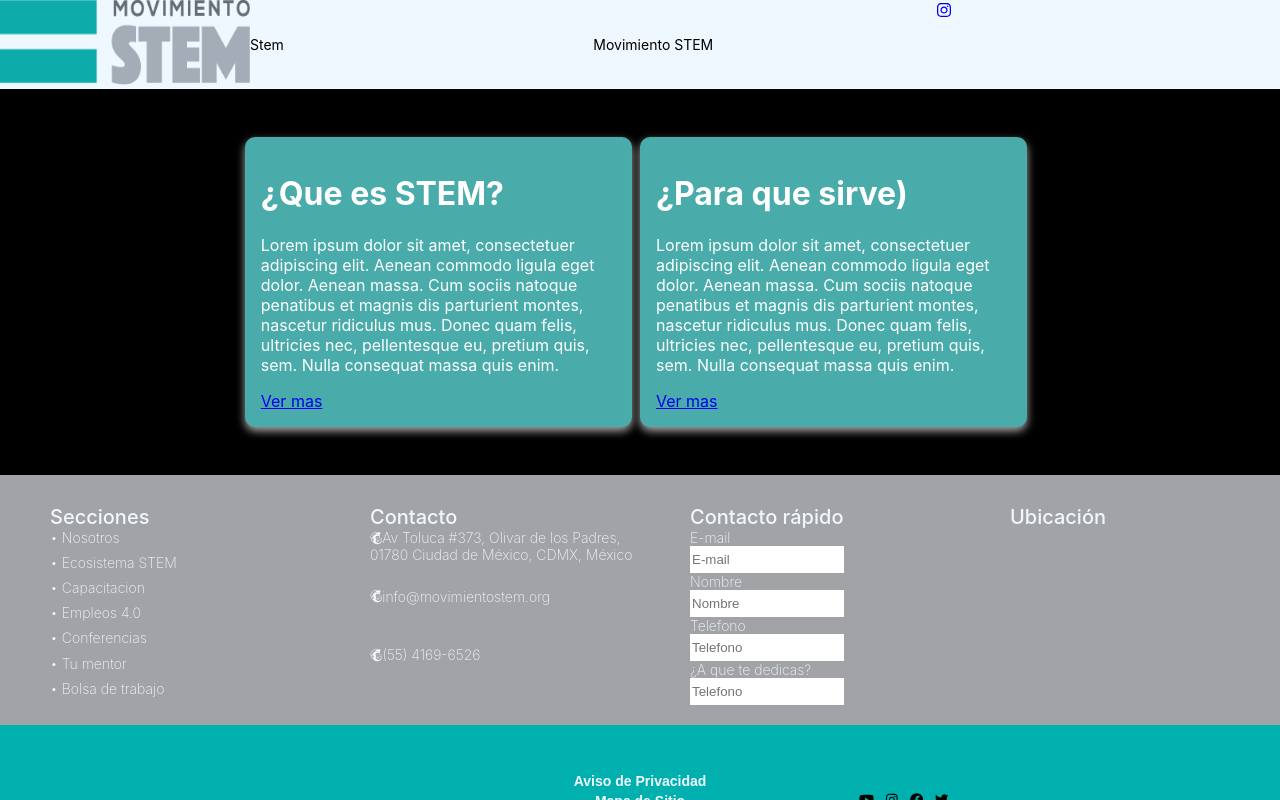
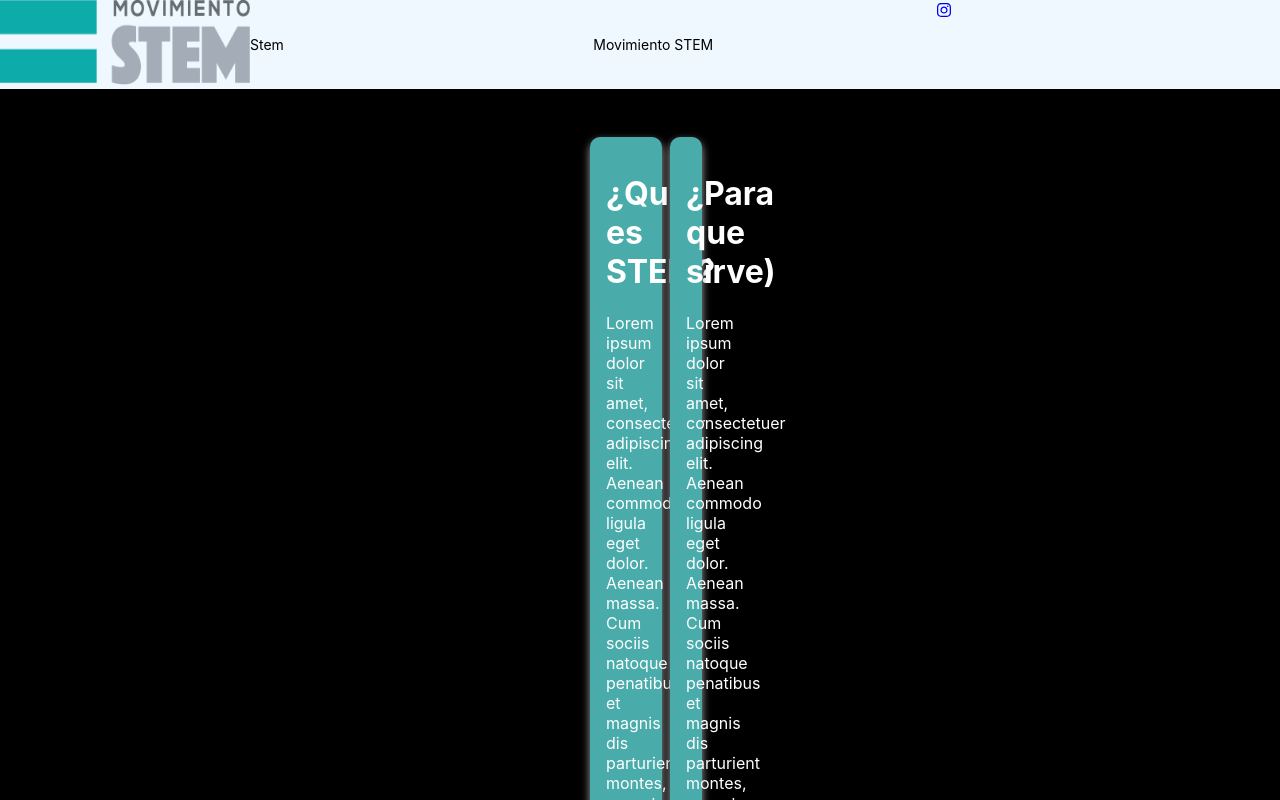
Before and after one commit to Andres1895/componentsExamples, a React (Create React App) app: page / in a window 1280 px wide. Shown: the top 800 px of the page. Built offline with nearby package versions, Linux system fonts and the light colour scheme.

Commit message:
cambios a jumbotron

```diff
--- a/src/App.js
+++ b/src/App.js
@@ -5,7 +5,7 @@
 import Header from './Components/header';
 import Footer from './Components/footer';
 import ContactUs from './Components/contactUs';
-import Jumbotron from './Components/Jumbotron/jumbotron'
+import Jumbotron from './Components/jumbotron/jumbotron'
 
 library.add(fab)
 
--- a/src/Components/jumbotron/jumbotron.js
+++ b/src/Components/jumbotron/jumbotron.js
@@ -1,24 +1,29 @@
 import React from 'react';
 import JumbotronItem from './jumbotronItem'
-import { JumbotronWrapper, JumbotronContainer } from './jumbotron.styles'
+import { JumbotronWrapper, JumbotronContainer, Widh20, Widh80  } from './jumbotron.styles'
 
 class Jumbotron extends React.Component{
   render(){
     return(
       <JumbotronWrapper>
         <JumbotronContainer>
+          <Widh80>
           <JumbotronItem
             title = {"¿Que es STEM?"}
             textArea = {"Lorem ipsum dolor sit amet, consectetuer adipiscing elit. Aenean commodo ligula eget dolor. Aenean massa. Cum sociis natoque penatibus et magnis dis parturient montes, nascetur ridiculus mus. Donec quam felis, ultricies nec, pellentesque eu, pretium quis, sem. Nulla consequat massa quis enim."}
             link = {"/"}
             linkText = {"Ver mas"}
           />
-            <JumbotronItem
+          </Widh80>
+          <Widh20>
+          <JumbotronItem
             title = {"¿Para que sirve)"}
             textArea = {"Lorem ipsum dolor sit amet, consectetuer adipiscing elit. Aenean commodo ligula eget dolor. Aenean massa. Cum sociis natoque penatibus et magnis dis parturient montes, nascetur ridiculus mus. Donec quam felis, ultricies nec, pellentesque eu, pretium quis, sem. Nulla consequat massa quis enim."}
             link = {"/"}
             linkText = {"Ver mas"}
           />
+          </Widh20>
+
         </JumbotronContainer>
       </JumbotronWrapper>
     );
--- a/src/Components/jumbotron/jumbotron.styles.js
+++ b/src/Components/jumbotron/jumbotron.styles.js
@@ -18,9 +18,15 @@
 
 export const JumbotroItem = styled.div`
   padding: 1rem;
-  max-width: 30%;
+  max-width: 100%;
   margin-right: .5rem;
   border-radius: 10px;
   background-color: #49acab;
   box-shadow: 0 4px 8px #A7A7A7;
 `;
+export const Widh20 = styled.div`
+  width: 20px;
+`;
+export const Widh80 = styled.div`
+  width: 80px;
+`;
```
Also changed, not shown: 1 other file (tests, documents, lock files or other folders).
